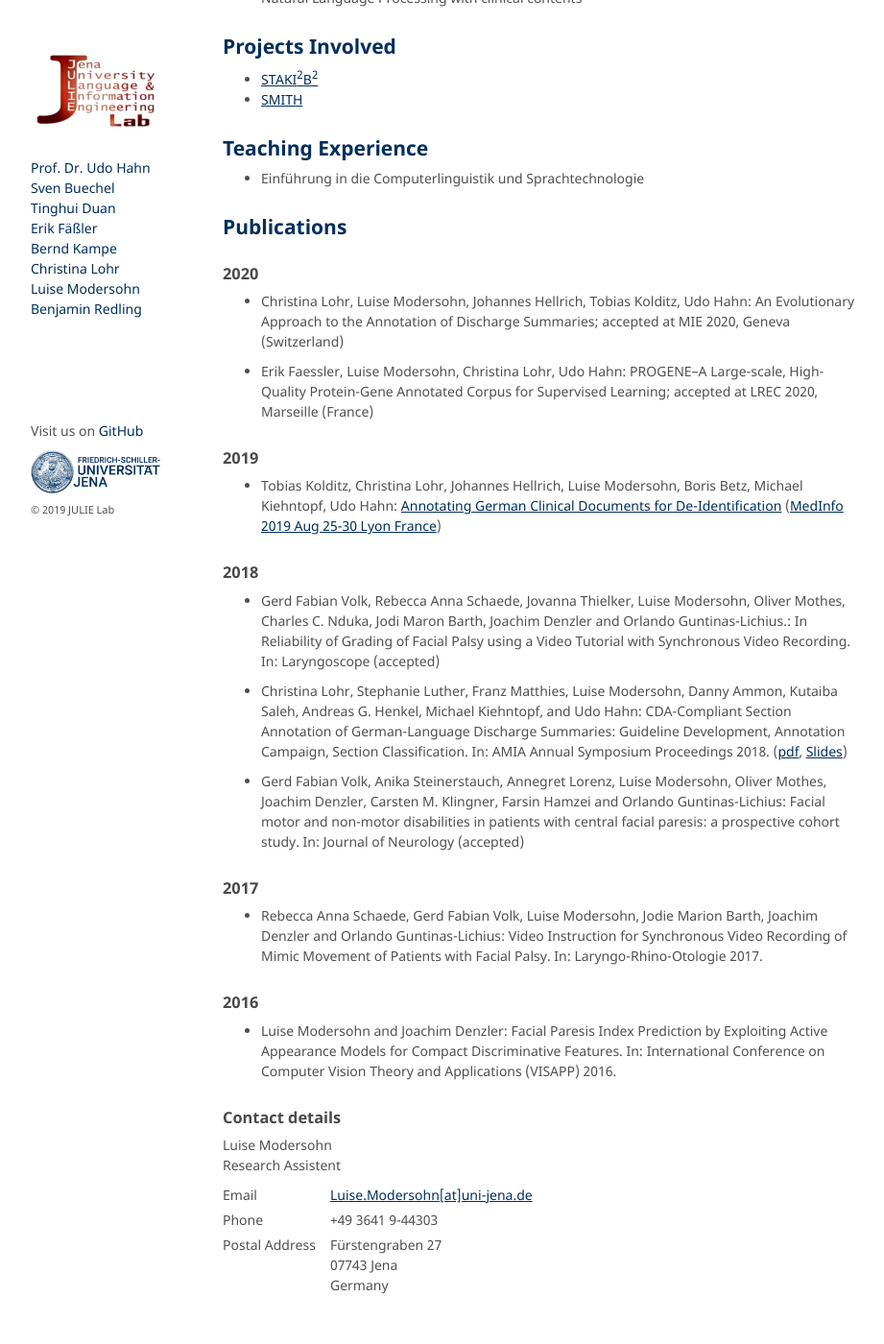
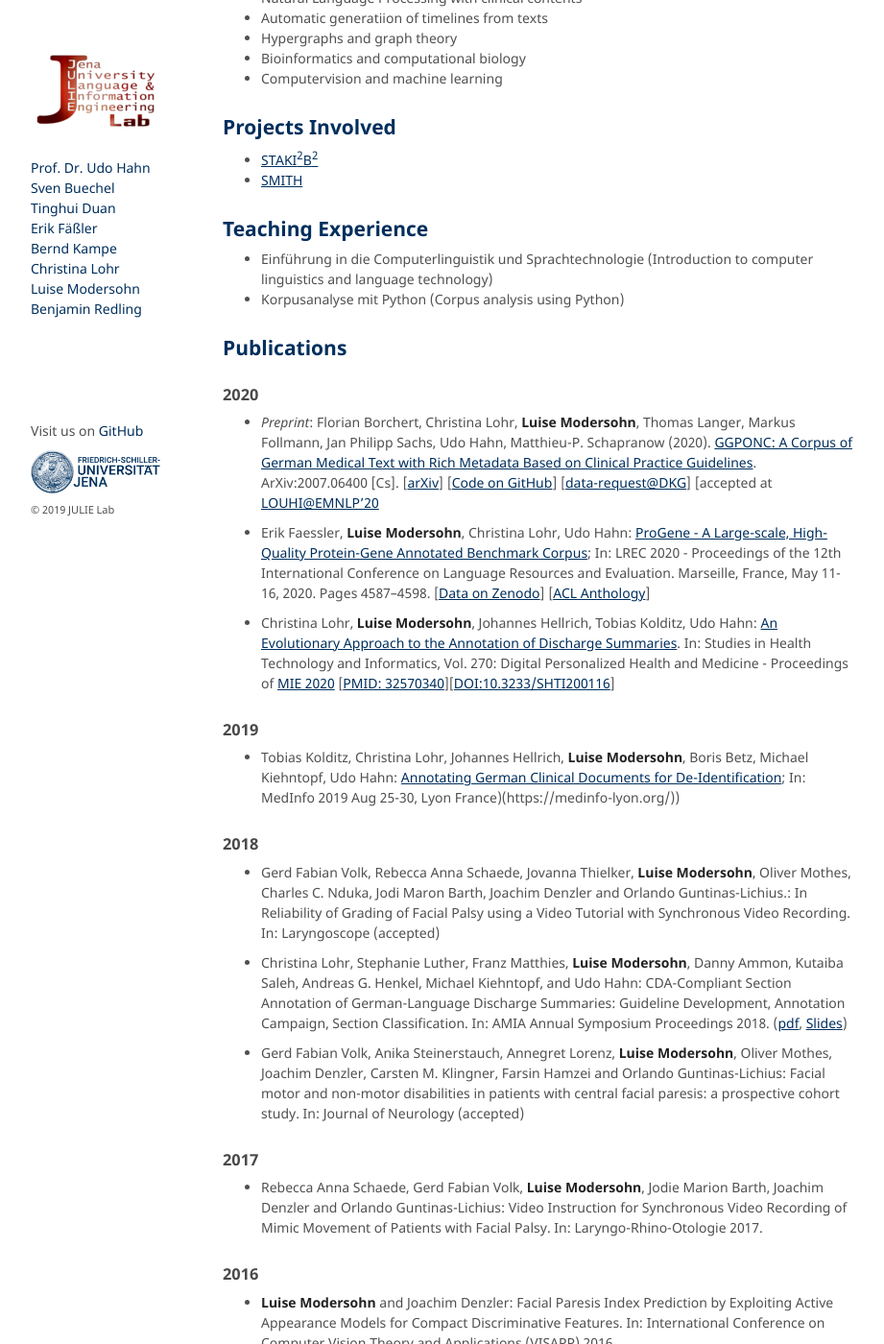
Before and after one commit to JULIELab/JULIELab.github.io, a Jekyll site: the page built from Staff/Modersohn/index.md, in a window 1280 px wide and 1400 px high, scrolled down 436 px. Shown: the whole window at 96% size, without its empty margins (178-1099 px from the left). Built offline with Jekyll 4.4.1, drawn with Linux system fonts in a browser that asks for light colours; our own code applies the rules of GitHub Pages for plain Markdown files; some of the changed text lies outside the part shown.

Commit message:
updated articles and personal interests

```diff
--- a/Staff/Modersohn/index.md
+++ b/Staff/Modersohn/index.md
@@ -5,7 +5,7 @@ layout: staff
 # Luise Modersohn
 
 ## Curriculum Vitae
-* since 2018: Research Assistant at the JULIE Lab of Friedrich Schiller University Jena
+* since 2018: Research Assistant at the [JULIE Lab](https://julielab.de) of [Friedrich Schiller University Jena](https://www.uni-jena.de/)
 * 2014 - 2018: Research Assistant at the Computer Vision Group of Friedrich Schiller University Jena
 * 2014: Master Thesis "Parallelisierung und Erweiterung einer Bibliothek für die Untersuchung optimaler Regulationsvorgänge in Stoffwechselwegen"
 * 2012: Bachelor Thesis "Homological Search of the hok/sok Toxin-Antitoxin System in Bacteria"
@@ -15,37 +15,44 @@ layout: staff
 ## Research Interests
 
 * Natural Language Processing with clinical contents
+* Automatic generatiion of timelines from texts
+* Hypergraphs and graph theory
+* Bioinformatics and computational biology
+* Computervision and machine learning
 
 ## Projects Involved
 * [STAKI<sup>2</sup>B<sup>2</sup>](http://gepris.dfg.de/gepris/projekt/315098900)
 * [SMITH](http://www.smith.care/)
 
 ## Teaching Experience
-* Einführung in die Computerlinguistik und Sprachtechnologie
+* Einführung in die Computerlinguistik und Sprachtechnologie (Introduction to computer linguistics and language technology)
+* Korpusanalyse mit Python (Corpus analysis using Python)
 
 ## Publications
 ### 2020
-* Christina Lohr, Luise Modersohn, Johannes Hellrich, Tobias Kolditz, Udo Hahn: An Evolutionary Approach to the Annotation of Discharge Summaries; accepted at MIE 2020, Geneva (Switzerland)
+* *Preprint*: Florian Borchert, Christina Lohr, **Luise Modersohn**, Thomas Langer, Markus Follmann, Jan Philipp Sachs, Udo Hahn, Matthieu-P. Schapranow (2020). [GGPONC: A Corpus of German Medical Text with Rich Metadata Based on Clinical Practice Guidelines](http://arxiv.org/abs/2007.06400). ArXiv:2007.06400 [Cs]. [[arXiv](http://arxiv.org/abs/2007.06400)] [[Code on GitHub](https://github.com/JULIELab/GGPOnc)] [[data-request@DKG](https://www.leitlinienprogramm-onkologie.de/projekte/ggponc-english/)] [accepted at [LOUHI@EMNLP'20](https://louhi2020.fbk.eu/)
 
-* Erik Faessler, Luise Modersohn, Christina Lohr, Udo Hahn: PROGENE–A Large-scale, High-Quality Protein-Gene Annotated Corpus for Supervised Learning; accepted at LREC 2020, Marseille (France)
+* Erik Faessler, **Luise Modersohn**, Christina Lohr, Udo Hahn:  [ProGene - A Large-scale, High-Quality Protein-Gene Annotated Benchmark Corpus](http://www.lrec-conf.org/proceedings/lrec2020/pdf/2020.lrec-1.564.pdf); In: LREC 2020 - Proceedings of the 12th International Conference on Language Resources and Evaluation. Marseille, France, May 11-16, 2020. Pages 4587--4598. [[Data on Zenodo](https://zenodo.org/record/3698568)] [[ACL Anthology](https://www.aclweb.org/anthology/2020.lrec-1.564/)]
+
+* Christina Lohr, **Luise Modersohn**, Johannes Hellrich, Tobias Kolditz, Udo Hahn: [An Evolutionary Approach to the Annotation of Discharge Summaries](http://ebooks.iospress.nl/publication/54118). In: Studies in Health Technology and Informatics, Vol. 270: Digital Personalized Health and Medicine - Proceedings of [MIE 2020](http://mie2020.org) [[PMID: 32570340](https://pubmed.ncbi.nlm.nih.gov/32570340/)][[DOI:10.3233/SHTI200116](https://doi.org/10.3233/shti200116)]
 
 
 ### 2019
-* Tobias Kolditz, Christina Lohr, Johannes Hellrich, Luise Modersohn, Boris Betz, Michael Kiehntopf, Udo Hahn: [Annotating German Clinical Documents for De-Identification](http://ebooks.iospress.nl/volumearticle/51977) ([MedInfo 2019 Aug 25-30 Lyon France](https://medinfo-lyon.org/))
+* Tobias Kolditz, Christina Lohr, Johannes Hellrich, **Luise Modersohn**, Boris Betz, Michael Kiehntopf, Udo Hahn: [Annotating German Clinical Documents for De-Identification](http://ebooks.iospress.nl/volumearticle/51977); In: MedInfo 2019 Aug 25-30, Lyon France)(https://medinfo-lyon.org/))
 
 ### 2018
-* Gerd Fabian Volk, Rebecca Anna Schaede, Jovanna Thielker, Luise Modersohn, Oliver Mothes, Charles C. Nduka, Jodi Maron Barth, Joachim Denzler and Orlando Guntinas-Lichius.: In Reliability of Grading of Facial Palsy using a Video Tutorial with Synchronous Video Recording. In: Laryngoscope (accepted)
+* Gerd Fabian Volk, Rebecca Anna Schaede, Jovanna Thielker, **Luise Modersohn**, Oliver Mothes, Charles C. Nduka, Jodi Maron Barth, Joachim Denzler and Orlando Guntinas-Lichius.: In Reliability of Grading of Facial Palsy using a Video Tutorial with Synchronous Video Recording. In: Laryngoscope (accepted)
 
-* Christina Lohr, Stephanie Luther, Franz Matthies, Luise Modersohn, Danny Ammon, Kutaiba Saleh, Andreas G. Henkel, Michael Kiehntopf, and Udo Hahn: CDA-Compliant Section Annotation of German-Language Discharge Summaries: Guideline Development, Annotation Campaign, Section Classification. In: AMIA Annual Symposium Proceedings 2018. ([pdf](/downloads/publications/papers/lohr-2018-amia-sections.pdf), [Slides](/downloads/publications/slides/lohr-2018-amia-sections-slides.pdf))
+* Christina Lohr, Stephanie Luther, Franz Matthies, **Luise Modersohn**, Danny Ammon, Kutaiba Saleh, Andreas G. Henkel, Michael Kiehntopf, and Udo Hahn: CDA-Compliant Section Annotation of German-Language Discharge Summaries: Guideline Development, Annotation Campaign, Section Classification. In: AMIA Annual Symposium Proceedings 2018. ([pdf](/downloads/publications/papers/lohr-2018-amia-sections.pdf), [Slides](/downloads/publications/slides/lohr-2018-amia-sections-slides.pdf))
 
-* Gerd Fabian Volk, Anika Steinerstauch, Annegret Lorenz, Luise Modersohn, Oliver Mothes, Joachim Denzler, Carsten M. Klingner, Farsin Hamzei and Orlando Guntinas-Lichius: Facial motor and non-motor disabilities in patients with central facial paresis: a prospective cohort study. In: Journal of Neurology (accepted)
+* Gerd Fabian Volk, Anika Steinerstauch, Annegret Lorenz, **Luise Modersohn**, Oliver Mothes, Joachim Denzler, Carsten M. Klingner, Farsin Hamzei and Orlando Guntinas-Lichius: Facial motor and non-motor disabilities in patients with central facial paresis: a prospective cohort study. In: Journal of Neurology (accepted)
 
 
 ### 2017
-* Rebecca Anna Schaede, Gerd Fabian Volk, Luise Modersohn, Jodie Marion Barth, Joachim Denzler and Orlando Guntinas-Lichius: Video Instruction for Synchronous Video Recording of Mimic Movement of Patients with Facial Palsy. In: Laryngo-Rhino-Otologie 2017.
+* Rebecca Anna Schaede, Gerd Fabian Volk, **Luise Modersohn**, Jodie Marion Barth, Joachim Denzler and Orlando Guntinas-Lichius: Video Instruction for Synchronous Video Recording of Mimic Movement of Patients with Facial Palsy. In: Laryngo-Rhino-Otologie 2017.
 
 ### 2016
-* Luise Modersohn and Joachim Denzler: Facial Paresis Index Prediction by Exploiting Active Appearance Models for Compact Discriminative Features. In: International Conference on Computer Vision Theory and Applications (VISAPP) 2016.
+* **Luise Modersohn** and Joachim Denzler: Facial Paresis Index Prediction by Exploiting Active Appearance Models for Compact Discriminative Features. In: International Conference on Computer Vision Theory and Applications (VISAPP) 2016.
 
 ### Contact details
 Luise Modersohn<br/>
```
